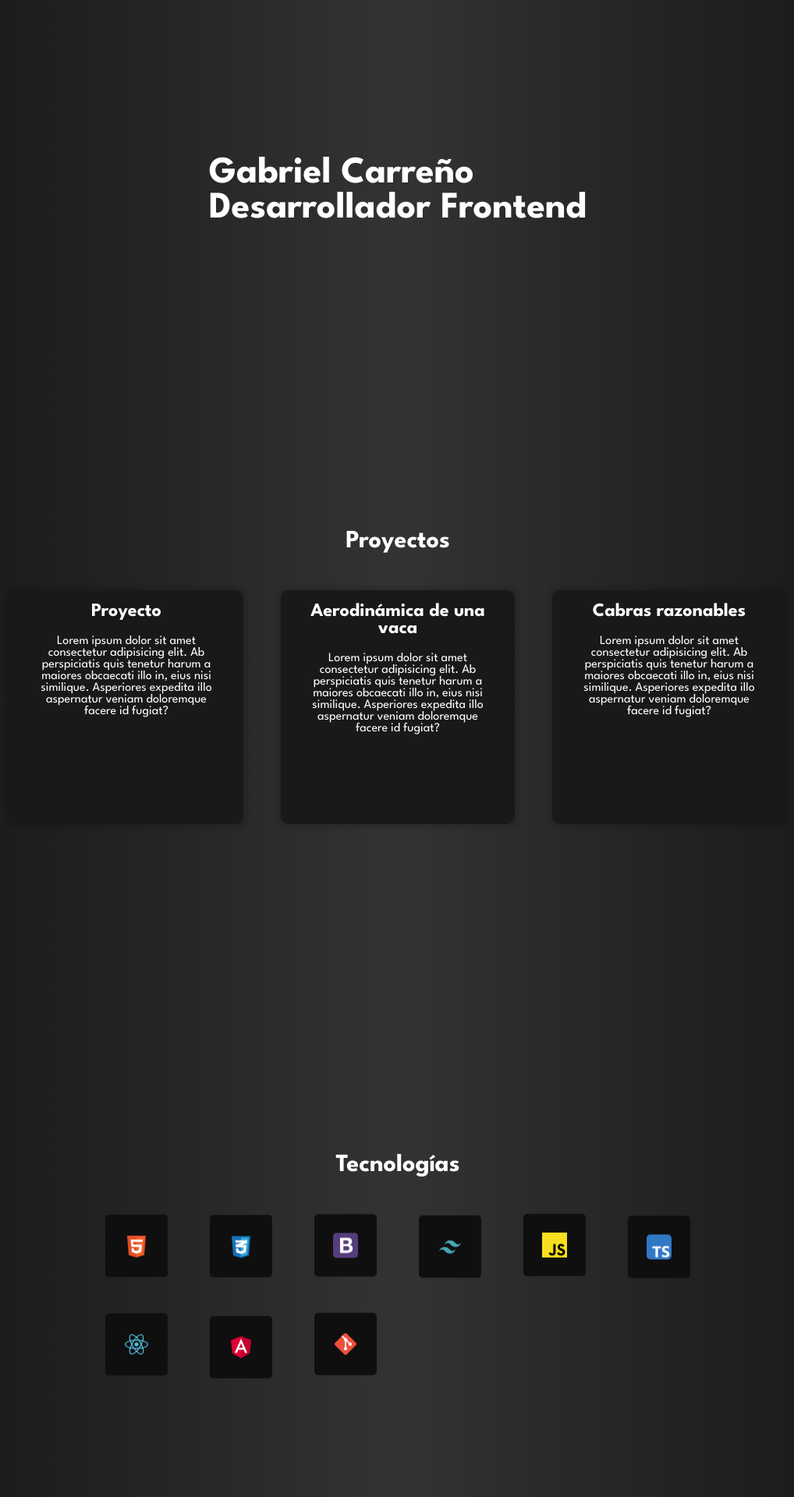
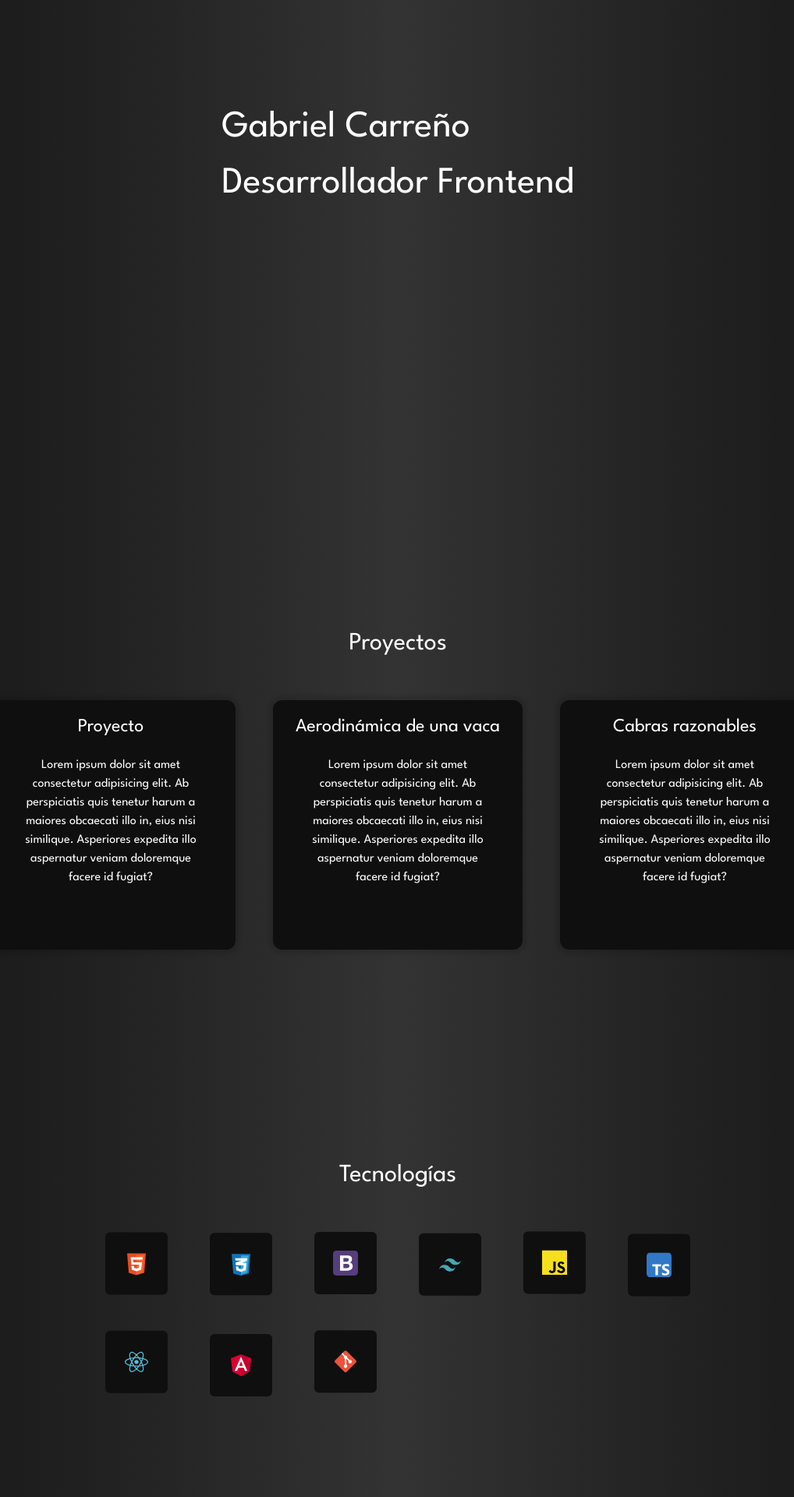
Before and after one commit to GabrielC-Web/newPortfolio, a React (Create React App) app: page /projects in a window 1280 px wide. Shown: the part 200-2120 px from the top of the page at 78% size, without its empty margins (130-1148 px from the left). Built offline with nearby package versions, Linux system fonts and the light colour scheme.

Commit message:
Instalación de tailwind y eliminación de clases

```diff
--- a/package.json
+++ b/package.json
@@ -1,6 +1,6 @@
 {
   "name": "new-portfolio",
-  "version": "0.0.8",
+  "version": "0.0.9",
   "private": true,
   "dependencies": {
     "@fortawesome/fontawesome-svg-core": "^6.3.0",
@@ -37,5 +37,8 @@
       "last 1 firefox version",
       "last 1 safari version"
     ]
+  },
+  "devDependencies": {
+    "tailwindcss": "^3.3.1"
   }
 }
--- a/src/App.css
+++ b/src/App.css
@@ -55,46 +55,15 @@ a{
 }
 
 /* Layout and main */
-.layout{
-  position: relative;
-}
 
-.container{
+/* Background Colors */
+
+.darkTheme{
   background: linear-gradient(90deg ,#181717 0%, #242424 25%, #333333 50%, #242424 75%, #181717 100%);
-  height: fit-content;
-  min-height: 100vh !important;
-  padding: 60px 0;
-  position: relative;
-  width: 100vw;
-}
-
-.containerLast{
-  background: linear-gradient(90deg ,#181717 0%, #242424 25%, #333333 50%, #242424 75%, #181717 100%);
-  height: fit-content;
-  min-height: calc(100vh - 60px) !important;
-  position: relative;
-  width: 100vw;
-  padding: 60px 0;
-}
-
-.lateralLayout{
-  height:calc(100vh - 60px) !important;
 }
 
 *::-webkit-scrollbar {
   display: none;
-}
-
-.main{
-  /* height: 100vh; */
-  position: relative;
-}
-
-.main-title{
-  position: absolute;
-  top: 50%;
-  left: 50%;
-  transform: translate(-50%);
 }
 
 img{
@@ -172,7 +141,7 @@ img{
   display: flex;
   width: fit-content;
   white-space: nowrap ;
-  border-radius: 5px;
+  border-radius: 6px;
   visibility: hidden;
 }
 
@@ -188,44 +157,11 @@ img{
   display: flex;
   width: fit-content;
   white-space: nowrap ;
-  border-radius: 5px;
+  border-radius: 6px;
   visibility: visible;
 }
 
 /* Proyectos */
-
-.proyectos{
-  display: flex;
-  flex-direction: column;
-  justify-content: flex-start;
-  align-items: center;
-}
-
-.projectsContainer{
-  display: flex;
-  position: relative;
-  height: 100%;
-  align-items: center;
-  justify-content: center;
-}
-
-
-.projectsGrid{
-  display: grid;
-  gap: 3rem;
-  margin-top: 3rem;
-  grid-template-columns: repeat(3, 1fr);
-}
-
-.projectsBox{
-  width: var(--main-box-size);
-  height: var(--main-box-size);
-  background-color: #191919;
-  border-radius: 10px;
-  padding: 1rem;
-  display: flex;
-  flex-direction: column;
-}
 
 .carousel{
   display: flex;
@@ -341,14 +277,6 @@ img{
 
 /* Skills */
 
-.skills{
-  display: flex;
-  justify-content: flex-start;
-  flex-direction: column;
-  align-items: center;
-  overflow: hidden;
-}
-
 .technologyItem:hover > .tooltip{
   visibility: visible;
 }
@@ -360,12 +288,6 @@ img{
   flex-direction: column;
   justify-content: center;
   align-items: center;
-}
-
-.contactItemsBox{
-  display: flex;
-  justify-content: center;
-  position: relative;
 }
 
 .itemsBox{
@@ -385,17 +307,17 @@ img{
   padding: 1.5rem;
   cursor: pointer;
   background-color: #0F0F0F;
-  border-radius: 5px;
+  border-radius: 6px;
   justify-self: center;
   display: flex;
   justify-content: center;
   align-items: center;
   width: 80px;
   height: 80px;
-  animation-name: floating;
+  /* animation-name: floating;
   animation-duration: 2s;
   animation-timing-function: linear;
-  animation-iteration-count: infinite;
+  animation-iteration-count: infinite; */
 }
 
 .invisible{
--- a/src/App.js
+++ b/src/App.js
@@ -48,10 +48,10 @@ function App() {
   // window.addEventListener('wheel', detectScroll);
 
   return (
-    <div className='layout' >
+    <div className='relative' >
       {/* <RouterRenderer></RouterRenderer> */}
       <Navbar key={navbarItems} items={navbarItems}></Navbar>
-      <div className='lateralLayout'>
+      <div className='h-[calc(100vh - 4rem)]'>
         <Main></Main>
         <Projects></Projects>
         <Skills></Skills>
--- a/src/components/layout/main/main.jsx
+++ b/src/components/layout/main/main.jsx
@@ -1,7 +1,7 @@
 const Main = (props) => {
     return(
-        <div id="main" className="main container">
-            <h1 className="main-title">Gabriel Carreño <br /> Desarrollador Frontend</h1>
+        <div id="main" className="container">
+            <h1 className="absolute top-1/2 left-1/2 translate-y-[-50%] translate-x-[-50%]">Gabriel Carreño <br /> Desarrollador Frontend</h1>
         </div>
     )
 }
--- a/src/components/proyectos/projectBox.jsx
+++ b/src/components/proyectos/projectBox.jsx
@@ -1,7 +1,7 @@
 
 const ProjectBox = (props) => {
     return(
-        <div className="projectsBox shadowBorder">
+        <div className=" w-64 h-64 sm:w-80 sm:h-80 darkBoxColor rounded-xl flex flex-col p-4 shadowBorder">
             <h3>{props.project.title}</h3>
             <div className="descriptionContainer">
                 <p>{props.project.description}</p>
--- a/src/components/proyectos/projectsGrid.jsx
+++ b/src/components/proyectos/projectsGrid.jsx
@@ -17,7 +17,7 @@ let projectItemsArray = [
 
 const ProjectsGrid = () => {
     return(
-        <div className="projectsGrid">
+        <div className="grid gap-12 mt-12 grid-cols-1 sm:grid-cols-2 lg:grid-cols-3">
             {
                 projectItemsArray.map(s =>
                     <ProjectBox project={s}></ProjectBox>
--- a/src/components/proyectos/proyectos.jsx
+++ b/src/components/proyectos/proyectos.jsx
@@ -3,9 +3,9 @@ import ProjectsGrid from "./projectsGrid"
 
 const Proyectos = () => {
     return (
-        <div id="projects" className="proyectos container">
+        <div id="projects" className="flexCentered flex-col container">
             <h2>Proyectos</h2>
-            <div className="projectsContainer">
+            <div className="flexCentered relative h-full">
                 {/* <ProjectsCarousel></ProjectsCarousel> */}
                 <ProjectsGrid></ProjectsGrid>
             </div>
--- a/src/components/skills/skillItem.jsx
+++ b/src/components/skills/skillItem.jsx
@@ -1,11 +1,12 @@
 
 function skillItem(props) {
     return (
+        // <div className="cursor-pointer flexCentered w-20 h-20 darkBoxColor p-6 rounded-md" id={props.item.position} draggable="true" style={{ transform: `translateY(${props.item.position*0.75}%)`}}>
         <div className="technologyItem" id={props.item.position} draggable="true" style={{ transform: `translateY(${props.item.position*0.75}%)`}}>
             <div className="tooltip">
                 <p>{props.item.name}</p>
             </div>
-            <img className="itemInfoChart" src={props.item.url} alt={props.item.name}/>
+            <img src={props.item.url} alt={props.item.name}/>
         </div>
     );
 
--- a/src/components/skills/skills.jsx
+++ b/src/components/skills/skills.jsx
@@ -59,11 +59,11 @@ let skillList = [
 
 export default function Skills() {
     return (
-        <div id="skills" className="skills container">
+        <div id="skills" className="flex justify-start flex-col items-center container">
             <h2>Tecnologías</h2>
             <div className="itemsBox">
                 {skillList.map(s=>
-                <div className="contactItemsBox">
+                <div className="flex justify-center relative">
                     {<SkillItem item={s}></SkillItem>}
                 </div>)
                 }
--- a/src/index.css
+++ b/src/index.css
@@ -1,3 +1,25 @@
+@tailwind base;
+@tailwind components;
+@tailwind utilities;
+
+@layer components {
+  .container {
+    @apply h-fit min-h-screen py-16 relative min-w-full darkTheme;
+  }
+
+  .darkTheme{
+    background: linear-gradient(90deg ,#181717 0%, #242424 25%, #333333 50%, #242424 75%, #181717 100%);;
+  }
+
+  .darkBoxColor{
+    background: #0F0F0F;
+  }
+
+  .flexCentered{
+    @apply flex items-center justify-center
+  }
+}
+
 body {
   margin: 0;
   font-family: -apple-system, BlinkMacSystemFont, 'Segoe UI', 'Roboto', 'Oxygen',
--- /dev/null
+++ b/tailwind.config.js
@@ -0,0 +1,15 @@
+/** @type {import('tailwindcss').Config} */
+module.exports = {
+  content: ["./src/**/*.{js,jsx,ts,tsx}"],
+  theme: {
+    extend: {
+      colors: {
+        'darkTheme': 'linear-gradient(90deg ,#181717 0%, #242424 25%, #333333 50%, #242424 75%, #181717 100%)'
+      },
+      gradientColorStopPositions: {
+
+      }
+    },
+  },
+  plugins: [],
+}
```
Also changed, not shown: 1 other file (tests, documents, lock files or other folders).
